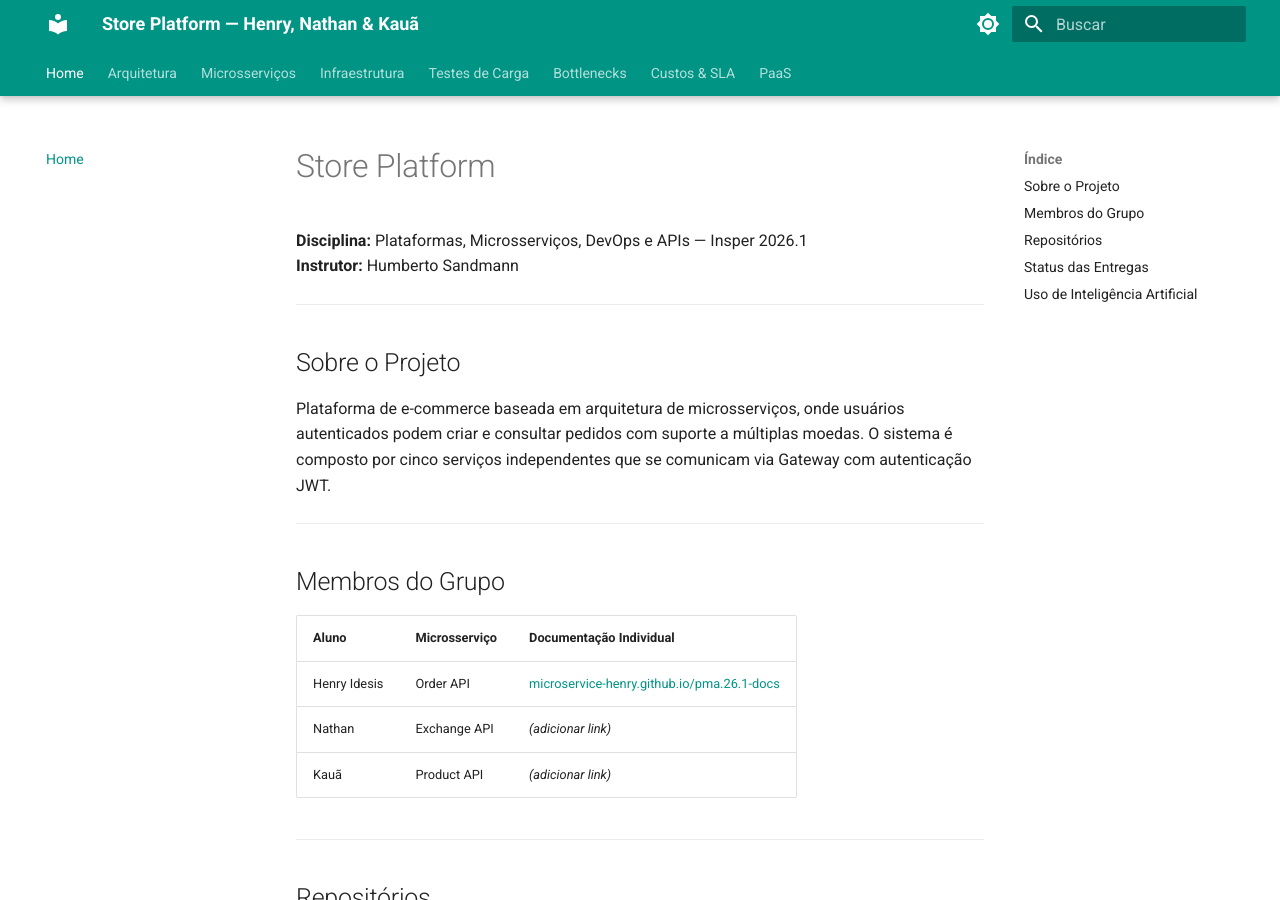
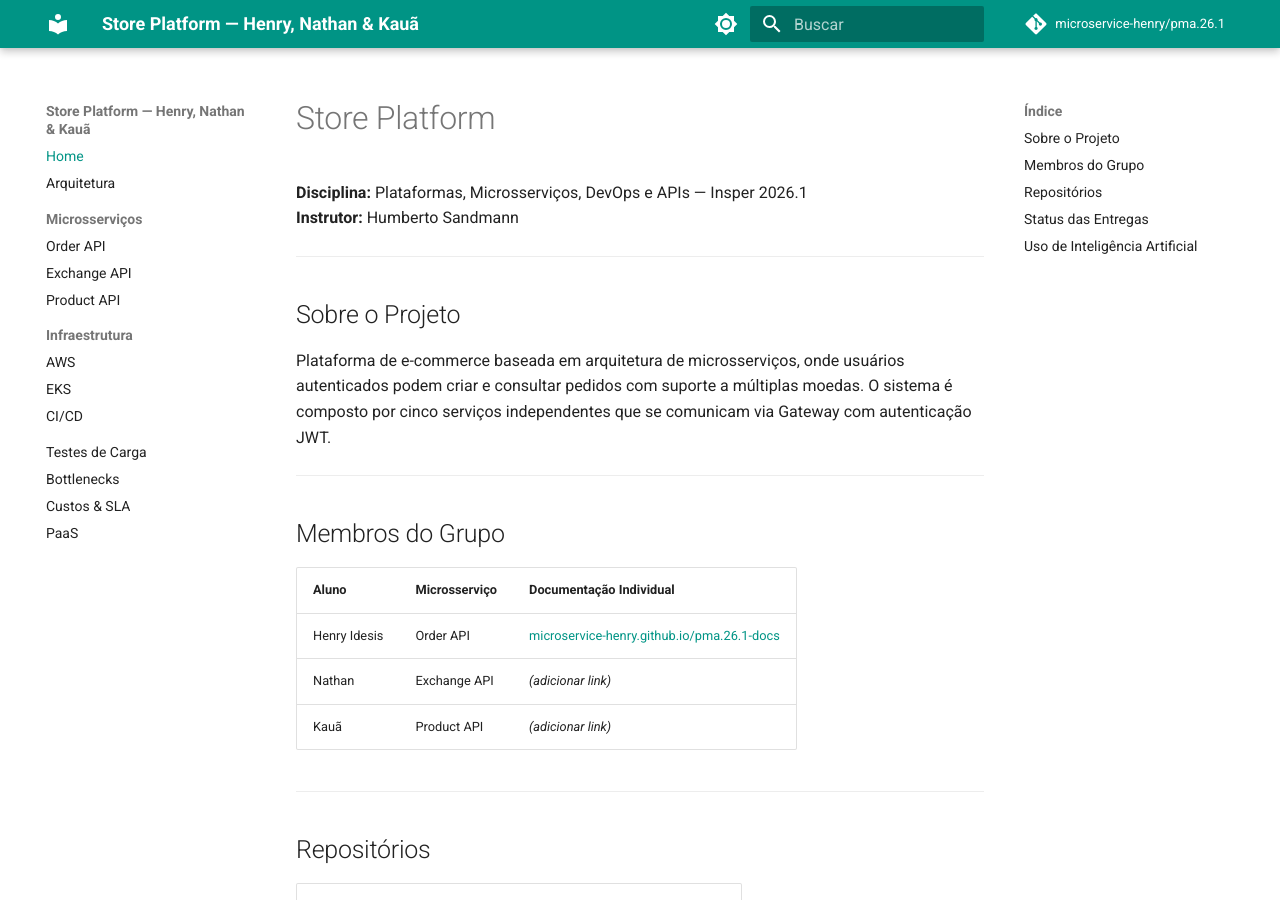
Before and after one commit to microservice-henry/pma.26.1, an MkDocs documentation site: the page built from docs/index.md, in a window 1280 px wide and 900 px high. Built offline with MkDocs 1.6.1 and Material for MkDocs 9.7.7, drawn with Linux system fonts in a browser that asks for light colours; comment, search, counter and statistics services are not loaded.

Commit message:
fix: sidebar nav, repo button, mermaid syntax

```diff
--- a/mkdocs.yml
+++ b/mkdocs.yml
@@ -2,6 +2,8 @@ site_name: Store Platform — Henry, Nathan & Kauã
 site_url: https://microservice-henry.github.io/pma.26.1/
 site_author: Henry Idesis, Nathan, Kauã
 site_description: Documentação do grupo — PMA 26.1 | Plataforma de Microsserviços
+repo_url: https://github.com/microservice-henry/pma.26.1
+repo_name: microservice-henry/pma.26.1
 
 theme:
   name: material
@@ -20,10 +22,9 @@ theme:
         icon: material/brightness-4
         name: Alternar para modo claro
   features:
-    - navigation.tabs
-    - navigation.tabs.sticky
     - navigation.top
     - navigation.sections
+    - navigation.expand
     - content.code.copy
     - content.code.annotate
 
```
Also changed, not shown: docs/microservices/order.md (+2 -2 lines).
